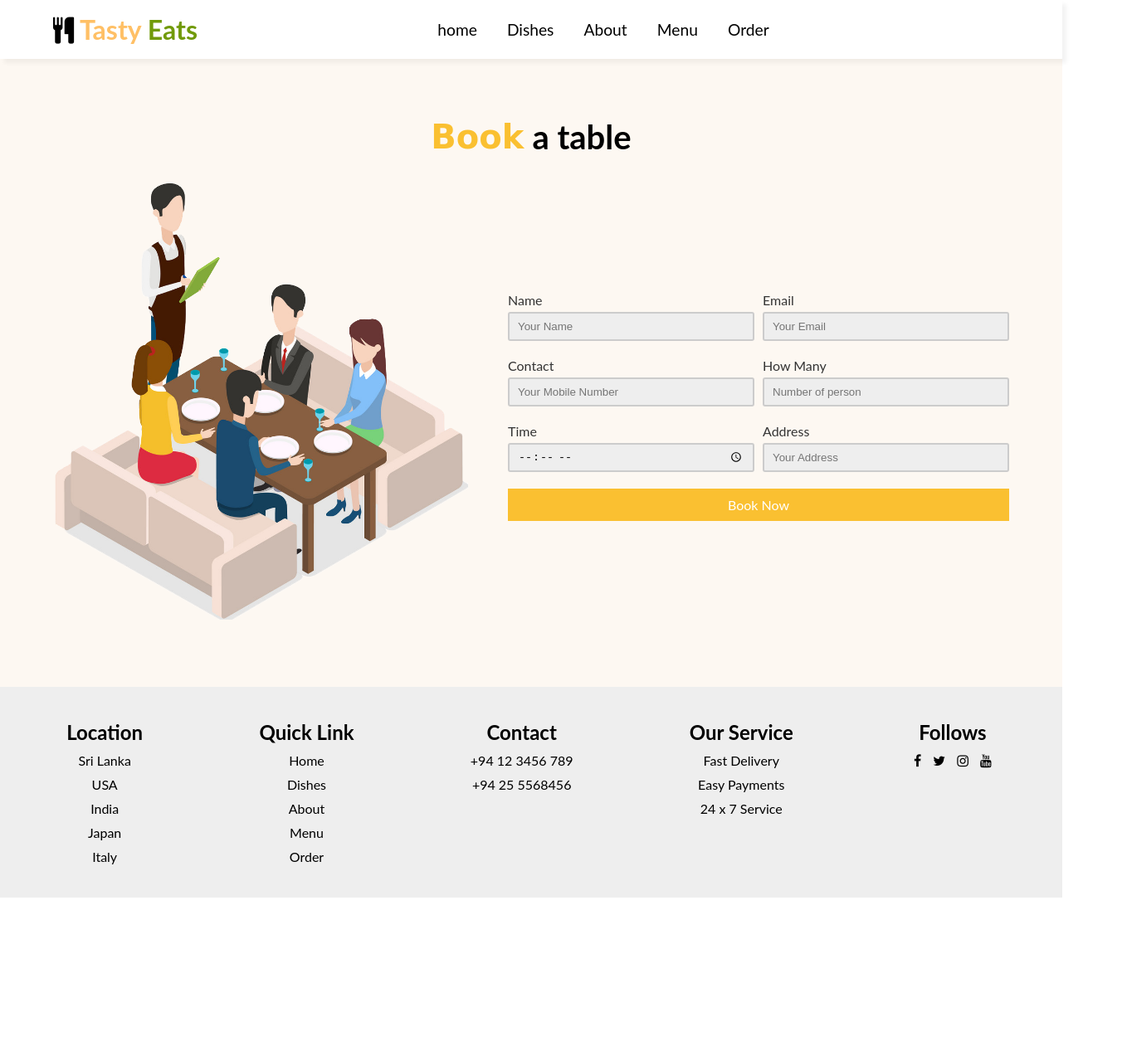
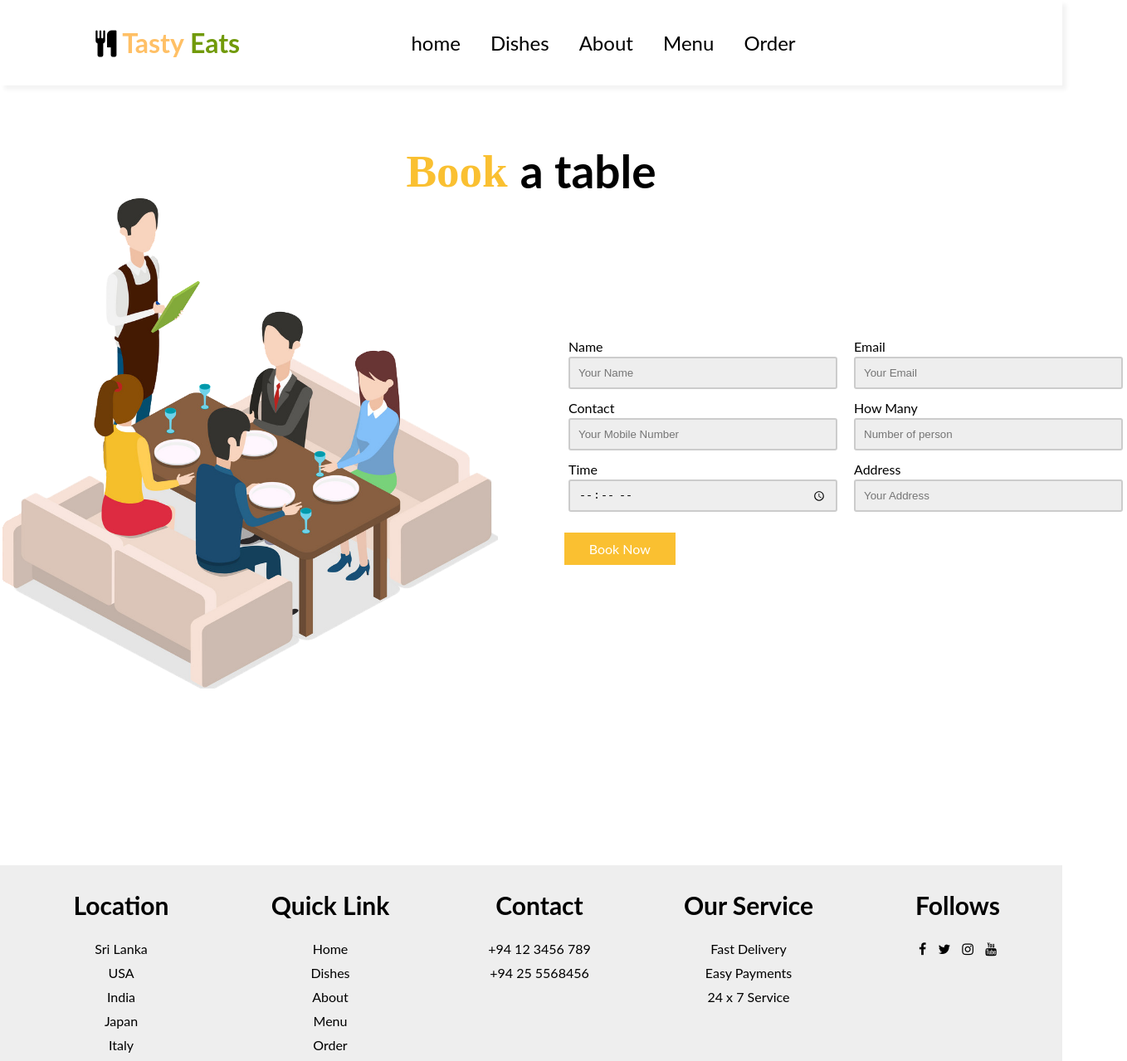
Before and after one commit to Jagjit790/Project, a plain HTML site: page order.html in a window 1280 px wide. Shown: the whole page at 83% size, 1358 px wide, since content can reach past the window. Before the commit the page ends 1082 px from the top, so only its background shows below. Drawn offline with Linux system fonts and the light colour scheme.

Commit message:
Update order.css

```diff
--- a/CSS/order.css
+++ b/CSS/order.css
@@ -1,20 +1,20 @@
-* {
+*
+{
         margin: 0;
         padding: 0;
-    box-sizing: border-box;
+        outline: none;
+        border: none;
         text-decoration: none;
-    border: none;
-    outline: none;
-    transition: all 0.2s ease;
+        transition-duration: all 0.2s;
 }
+body {
 
-  body {
     font-family: "Lato", sans-serif;
-    background-color: #fff;
+    background-color: ;
 }
-
-  /* Header */
-  .header {
+/*header styling start*/
+.header
+{
     box-shadow: 5px 5px 5px rgba(1, 1, 1, 0.05);
     position: sticky;
     top: 0;
@@ -23,56 +23,67 @@
     display: flex;
     align-items: center;
     justify-content: space-between;
-    padding: 1rem 5%;
-    background: #fff;
-    z-index: 10;
+    padding: 2rem 9%;
+    background:  #fff;
+    z-index: 1;
+
 }
-  .header .logo {
+.header .logo
+{
     font-size: 2rem;
     font-weight: bolder;
+
 }
-  .header .logo span {
+.header .logo span{
     color: #719a0a;
 }
 .header .logo i {
     color: black;
 }
-  .header .navbar a {
-    font-size: 1.2rem;
+.header .navbar a
+{
+    font-size: 1.5rem;
     margin: 0 1rem;
     color: #000;
 }
-  .header .navbar a:hover {
+.header .navbar a:hover
+{
     color: #ffc066;
+
+
 }
-  .icons div {
+/* menu for smaller screens */
+.icons div
+{
     display: none;
-    height: 2.5rem;
-    width: 2.5rem;
-    line-height: 2.5rem;
-    border-radius: 50%;
+    height: 3rem;
+    width: 3rem;
+    line-height: 3rem;
+    border-radius: 100%;
     background-color: #eee;
-    font-size: 20px;
+    margin-right: .3rem;
+    font-size: 16px;
     text-align: center;
     cursor: pointer;
+
 }
-  .icons div:hover {
+.icons div:hover{
     background: #149f39;
     color: white;
 }
-
-  /* Overlay Menu */
 .overlay {
     height: 0%;
     width: 100%;
     position: fixed;
-    z-index: 20;
+    z-index: 1;
     top: 0;
     left: 0;
-    background-color: rgba(0, 0, 0, 0.9);
+    background-color: rgb(0,0,0);
+    background-color: rgba(0,0,0, 0.9);
     overflow: hidden;
     transition: 0.5s;
   }
+
   .overlay-content {
     position: relative;
     top: 25%;
@@ -80,135 +91,143 @@
     text-align: center;
     margin-top: 30px;
   }
+
   .overlay a {
     padding: 8px;
-    font-size: 30px;
+    text-decoration: none;
+    font-size: 36px;
     color: #818181;
     display: block;
     transition: 0.3s;
   }
-  .overlay a:hover {
+
+  .overlay a:hover{
     color: #f1f1f1;
   }
+
   .overlay .closebtn {
     position: absolute;
     top: 20px;
-    right: 35px;
-    font-size: 50px;
+    right: 45px;
+    font-size: 60px;
+  }
+/* menu for smaller screens */
+/*header styling ends*/
+/* order styling */
+.order{
+    width: 100%;
+    height: 100vh;
+    padding: 70px 0;
+}
+    .order h1{
+        display: flex;
+        align-items: center;
+        justify-content: center;
+        color: #000;
+        font-size: 55px;
+    }
+    .order h1 span{
+        color: #fac031;
+        margin-right: 15px;
+        font-family: "mv boli";
+        font-size: 55px;
+    }
+    .order .order_main{
+
+        display: flex;
+        align-items: center;
+        gap: 5rem;
+    }
+    .order .order_main .order_image img {
+        width: 600px;
+        height: 600px;
     }
 
-  /* Order Section */
-  .order {
-    width: 100%;
-    padding: 70px 5%;
-    background-color: #fdf8f2;
-  }
-  .order h1 {
-    display: flex;
-    justify-content: center;
-    align-items: center;
-    font-size: 2.5rem;
-    margin-bottom: 2rem;
-    color: #000;
-  }
-  .order h1 span {
-    color: #fac031;
-    margin-right: 10px;
-    font-family: "mv boli", cursive;
-  }
-  .order .order_main {
-    display: flex;
-    justify-content: space-between;
-    align-items: center;
-    gap: 3rem;
-    flex-wrap: wrap;
-  }
-  .order .order_image img {
-    width: 100%;
-    max-width: 500px;
-    height: auto;
-  }
-  .order form {
+    .order .order_main form {
         display: grid;
         grid-template-columns: 1fr 1fr;
-    gap: 10px;
-    flex: 1;
+        grid-gap: 0 10px;
     }
-  .order form .input p {
-    margin-bottom: 5px;
-    color: #333;
+    .order .order_main form .input p{
+        line-height: 25px;
     }
-  .order form .input {
-    margin-bottom: 10px;
+    .order .order_main form .input {
+        margin: 5px;
     }
-  .order form .input input {
-    width: 100%;
+    .order .order_main form .input input{
+        width: 300px;
         height: 35px;
         padding: 0 10px;
         border: 2px solid #cccccc;
         border-radius: 3px;
         background: #eeeeee;
+        outline: none;
     }
-  .order .book_btn {
-    grid-column: span 2;
+    .order .order_main form .book_btn{
+        padding: 10px 0;
         background: #fac031;
         color: white;
-    padding: 10px;
+        width: 40%;
         text-align: center;
-    cursor: pointer;
+        margin-top: 20px;
+        text-decoration: none;
+
     }
-  .order .book_btn:hover {
-    background: #ffa500;
+/* footer */
+footer{
+    padding: 30px 0 0 20px;
+    background: #eeeeee;
 }
 
-  /* Footer */
-  footer {
-    padding: 30px 0 20px 0;
-    background: #eeeeee;
+footer .footer_main{
+    display: grid;
+    grid-template-columns: 1fr 1fr 1fr 1fr 1fr;
 }
-  footer .footer_main {
-    display: flex;
-    flex-wrap: wrap;
-    justify-content: space-around;
-    padding: 0 10px;
+
+footer .footer_main .footer_tag{
+    text-align: center;
 }
-  footer .footer_tag {
-    text-align: center;
-    margin: 10px;
+
+footer .footer_main .footer_tag h2{
+    color: #000;
+    margin-bottom: 25px;
+    font-size: 30px;
 }
-  footer .footer_tag h2 {
-    color: #000;
-    margin-bottom: 10px;
-    font-size: 1.5rem;
-  }
-  footer .footer_tag p {
+
+footer .footer_main .footer_tag p{
     margin: 10px 0;
 }
-  footer .footer_tag i {
+
+footer .footer_main .footer_tag i{
     margin: 0 5px;
     cursor: pointer;
 }
-  footer .footer_tag i:hover {
+
+footer .footer_main .footer_tag i:hover{
     color: #fac031;
 }
 
-  /* Media Queries */
-  @media (max-width: 768px) {
-    .header .navbar a {
+/* footer */
+
+
+/*Media Queries*/
+
+@media (max-width: 786px) {
+    .header .logo{
+        font-size: 1rem;
+    }
+    .header .navbar a
+    {
     display: none;
+
     }
-    .icons div {
+    .icons div
+    {
+        display: block;
+
+    }
+    footer .footer_main{
         display: block;
     }
-    .order form {
-      grid-template-columns: 1fr;
+
 }
-    .order .book_btn {
-      width: 100%;
-    }
-    .order h1 {
-      font-size: 2rem;
-      flex-direction: column;
-      text-align: center;
-    }
-  }
```
Lines whose indentation alone changed are shown as unchanged.
